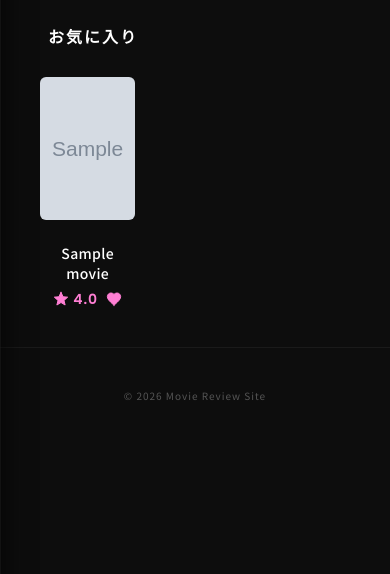
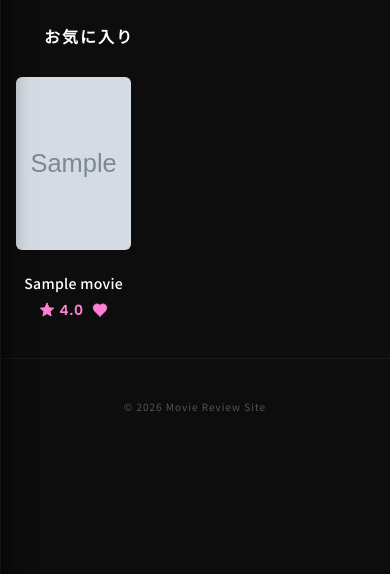
Before and after one commit to yu-studio33/movie_review, a Django app: page /movies/favorites/ in a window 390 px wide. Shown: the part 58-632 px from the top of the page. Run offline with Django 5.2, Linux system fonts and the light colour scheme; a user stored in the database is signed in; tables that the repository leaves empty hold one stand-in row (values such as "Sample post"); grey boxes marked "Sample" are stand-in pictures; parts of the project's set-up code (start-up, migrations or seed data) failed here and were passed over.

Commit message:
静的グリッドページのカードサイズ・余白を調整、マイページお気に入りタブの不要なcarousel-wrap構造を削除

```diff
--- a/movies/static/movies/css/responsive.css
+++ b/movies/static/movies/css/responsive.css
@@ -41,7 +41,7 @@
     }
 
     .wide-content {
-        padding: 0 12px;
+        padding: 0 8px;
     }
 
 
@@ -277,6 +277,9 @@
        ========================================================================== */
     .movie-grid--static {
         grid-template-columns: repeat(3, 1fr);
+        column-gap: 6px;
+        row-gap: 40px;
+        margin: 0 -20px;
     }
 
     .movie-grid--static .movie-card {
```
Also changed, not shown: movies/templates/movies/my_page.html (+0 -14 lines).
